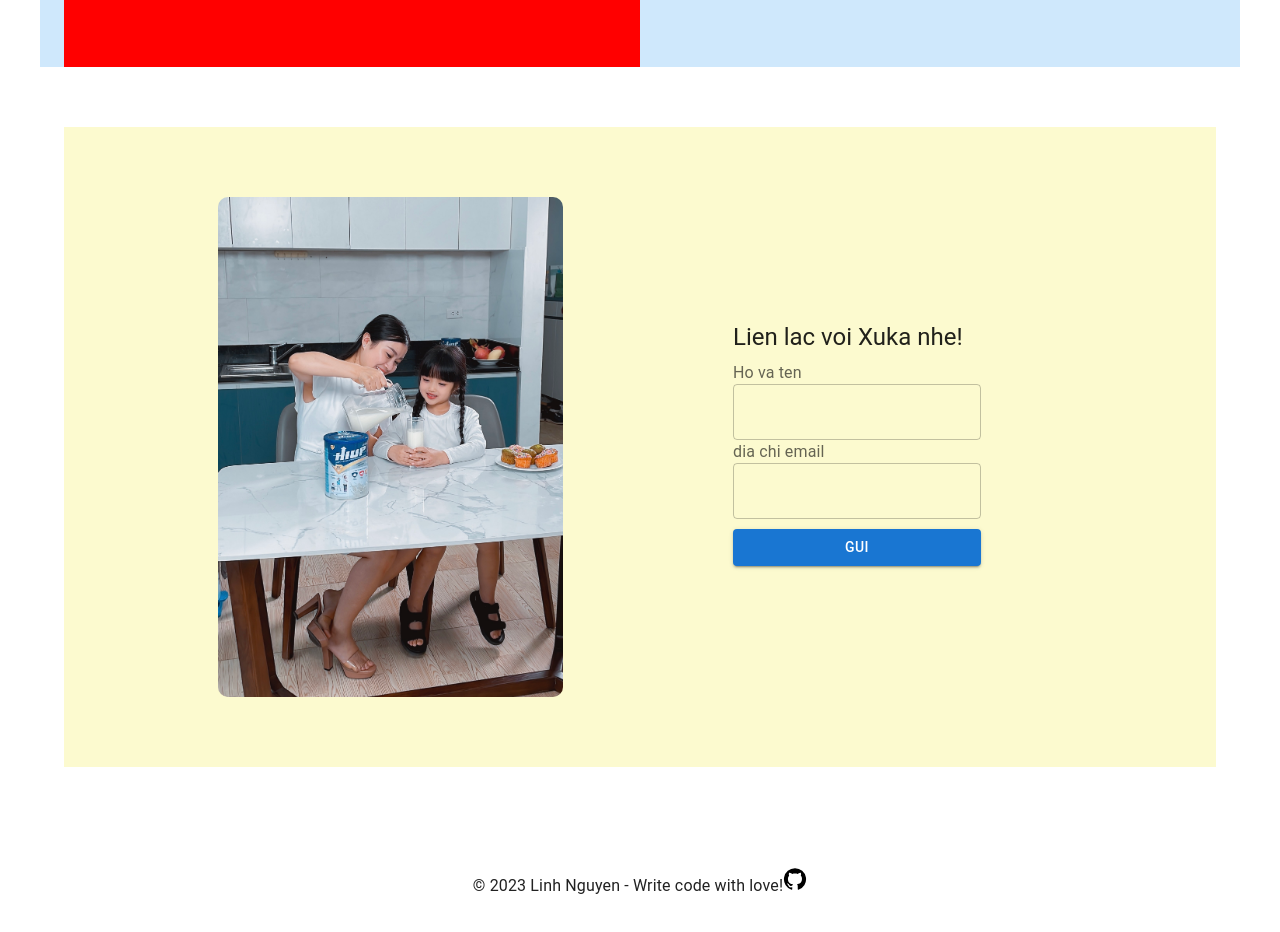
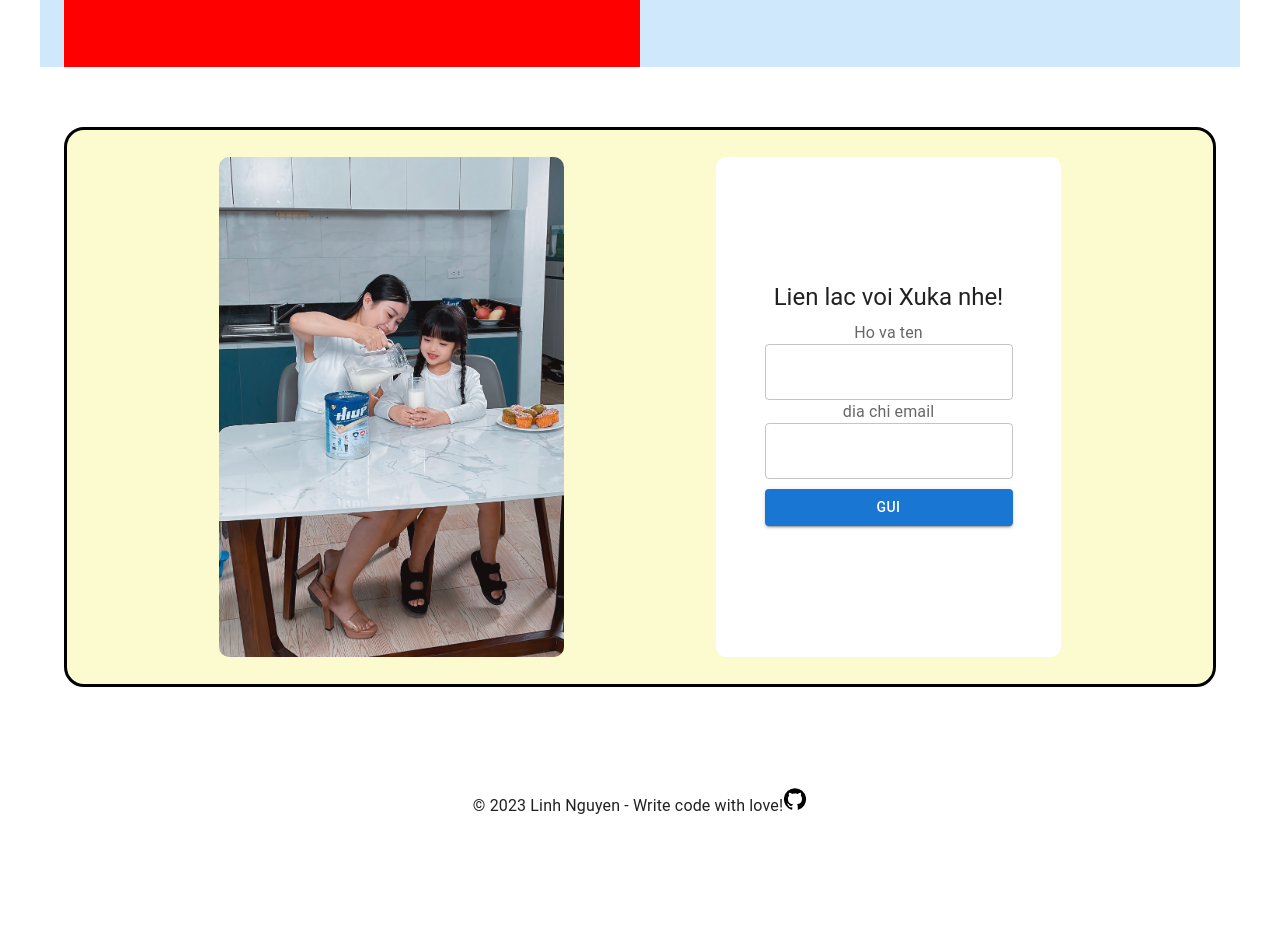
Before and after one commit to linhngkh/kid-website-portfolio, a React (Vite) app: page / in a window 1280 px wide. Shown: the part 1200-2132 px from the top of the page. After the commit the page ends 2058 px from the top, so only its background shows below. Built offline with nearby package versions, Linux system fonts and the light colour scheme.

Commit message:
styled css

```diff
--- a/src/components/Contact.jsx
+++ b/src/components/Contact.jsx
@@ -14,7 +14,9 @@ const Contact = () => {
         <Box
           sx={{
             bgcolor: "#fcfacf",
-            height: "80vh",
+            border: "3px black solid",
+            borderRadius: "20px",
+            height: "70vh",
             width: "100%",
             display: "flex",
             alignItems: "center",
@@ -37,8 +39,20 @@ const Contact = () => {
               }}
             />
           </Box>
-          <Box sx={{ maxWidth: 345, width: "100%" }}>
-            <CardContent>
+          <Box
+            sx={{
+              maxWidth: 345,
+              width: "100%",
+              height: "500px",
+              background: "white",
+              borderRadius: "10px",
+              display: "flex",
+              alignItems: "center",
+              textAlign: "center",
+              justifyContent: "center",
+            }}
+          >
+            <CardContent sx={{}}>
               <Typography gutterBottom variant="h5" component="div">
                 Lien lac voi Xuka nhe!
               </Typography>
--- a/src/components/Navbar.jsx
+++ b/src/components/Navbar.jsx
@@ -12,9 +12,10 @@ import Tooltip from "@mui/material/Tooltip";
 import MenuItem from "@mui/material/MenuItem";
 import { Link } from "react-router-dom";
 
-const sideBars = ["Profile", "Images", "Contact", "Blog"];
+const sideBars = ["Profile", "Images", "Blog"];
 
 function Navbar() {
+  const [anchorElNav, setAnchorElNav] = React.useState(null);
   const [anchorElUser, setAnchorElUser] = React.useState(null);
 
   const handleOpenUserMenu = (event) => {
--- a/src/components/Profile.jsx
+++ b/src/components/Profile.jsx
@@ -15,6 +15,7 @@ export default function SimpleContainer() {
           alignItems: "center",
           justifyContent: "space-between",
           bgcolor: "#cfe8fc",
+
         }}
       >
         <Box
```
